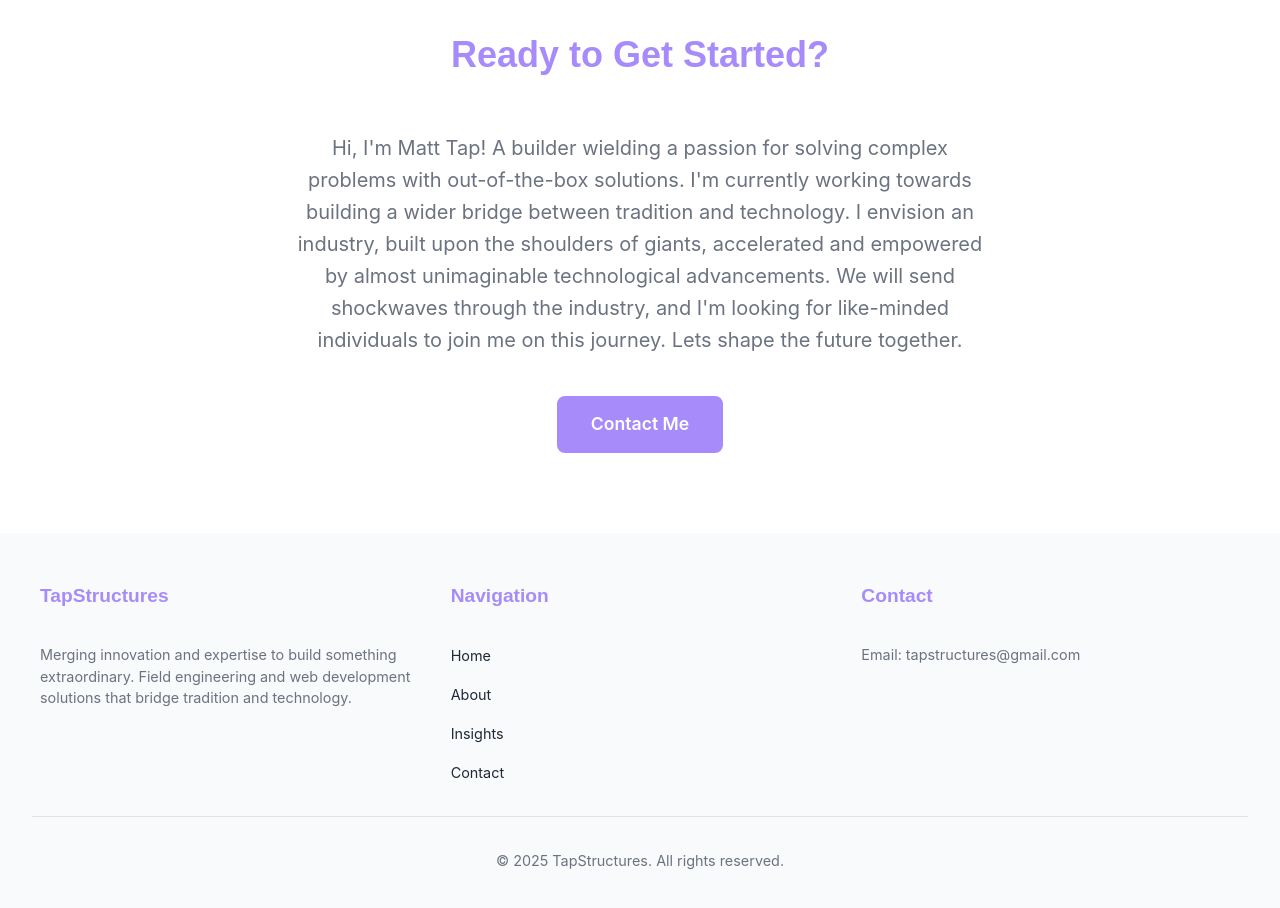
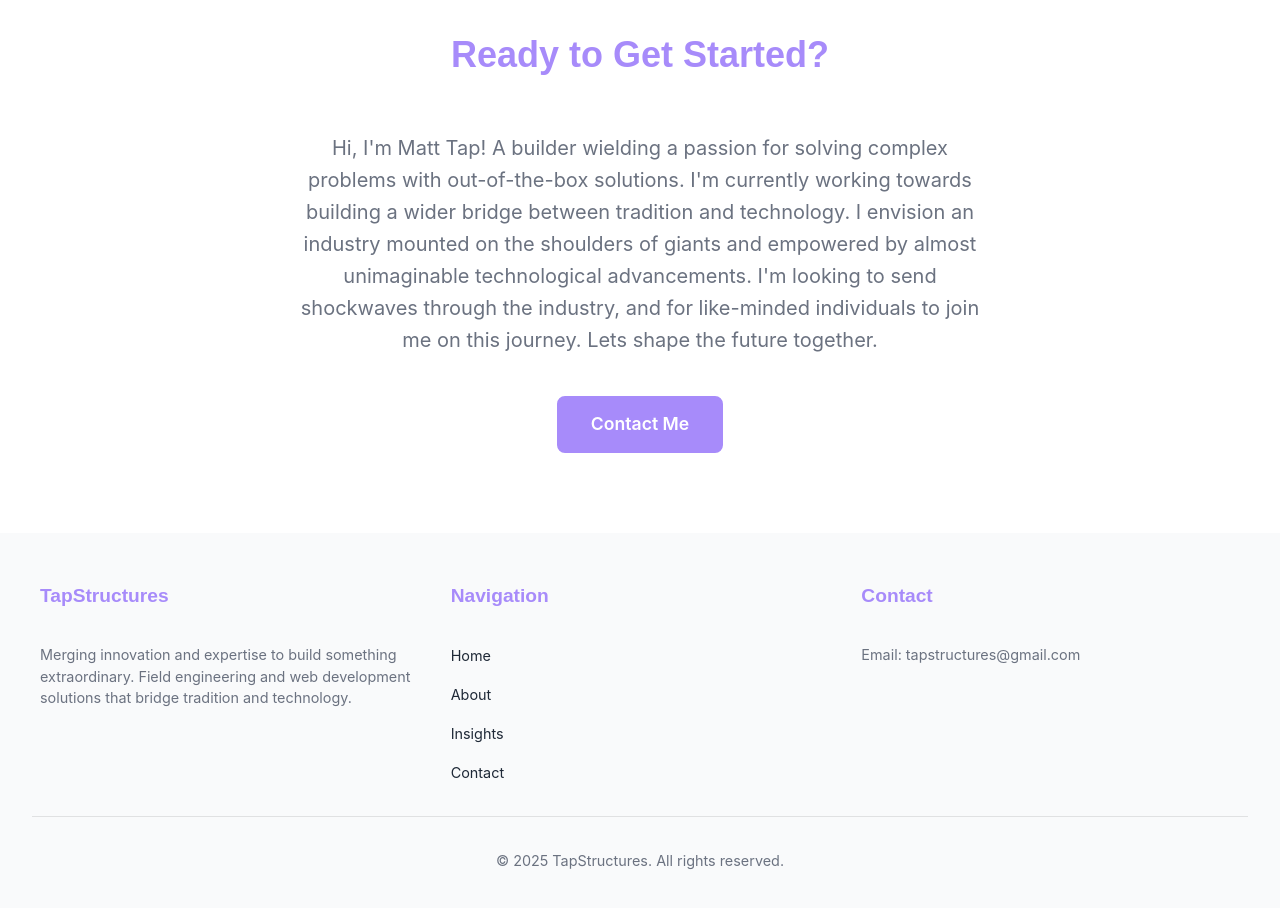
Before and after one commit to motiev01/tapstructures, a React (Create React App) app: page / in a window 1280 px wide. Shown: the part 1280-2188 px from the top of the page. Built offline with nearby package versions, Linux system fonts and the light colour scheme.

Commit message:
Update Landing Page: Minimal Edits

```diff
--- a/src/pages/LandingPage.tsx
+++ b/src/pages/LandingPage.tsx
@@ -204,8 +204,8 @@ const LandingPage: React.FC = () => {
               <HeroSubheading>
                 Hi, I'm Matt Tap! A builder wielding a passion for solving complex problems with out-of-the-box solutions.
                 I'm currently working towards building a wider bridge between tradition and technology.
-                I envision an industry, built upon the shoulders of giants, accelerated and empowered by almost unimaginable technological advancements.
-                We will send shockwaves through the industry, and I'm looking for like-minded individuals to join me on this journey. Lets shape the future together.
+                I envision an industry mounted on the shoulders of giants and empowered by almost unimaginable technological advancements.
+                I'm looking to send shockwaves through the industry, and for like-minded individuals to join me on this journey. Lets shape the future together.
               </HeroSubheading>
             </motion.div>
             <motion.div variants={fadeIn}>
```
